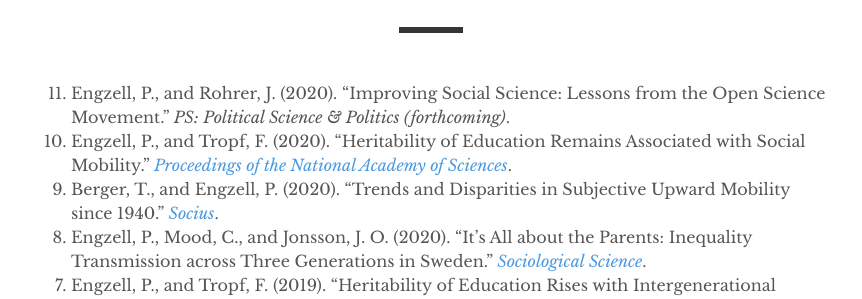
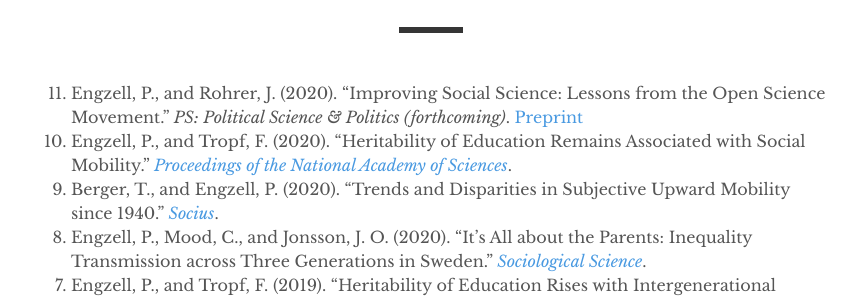
Before and after one commit to pengzell/pengzell.github.io, a Jekyll site: the page built from _pages/publications.md, in a window 1280 px wide. Shown: the part 140-439 px from the top of the page, without its empty margins (209-1071 px from the left). Built offline with Jekyll 4.4.1, drawn with Linux system fonts in a browser that asks for light colours.

Commit message:
Update publications.md

```diff
--- a/_pages/publications.md
+++ b/_pages/publications.md
@@ -5,7 +5,7 @@
 permalink: /publications/
 ---
 
-0. Engzell, P., and Rohrer, J. (2020). "Improving Social Science: Lessons from the Open Science Movement." *PS: Political Science & Politics (forthcoming)*.
+0. Engzell, P., and Rohrer, J. (2020). "Improving Social Science: Lessons from the Open Science Movement." *PS: Political Science & Politics (forthcoming)*. [Preprint](https://doi.org/10.31235/osf.io/6whjt)
 0. Engzell, P., and Tropf, F. (2020). "Heritability of Education Remains Associated with Social Mobility." [*Proceedings of the National Academy of Sciences*](https://doi.org/10.1073/pnas.2017308117).
 0. Berger, T., and Engzell, P. (2020). "Trends and Disparities in Subjective Upward Mobility since 1940." [*Socius*](https://doi.org/10.1177/2378023120951139).
 0. Engzell, P., Mood, C., and Jonsson, J. O. (2020). "It's All about the Parents: Inequality Transmission across Three Generations in Sweden." [*Sociological Science*](https://doi.org/10.15195/v7.a10).
```
